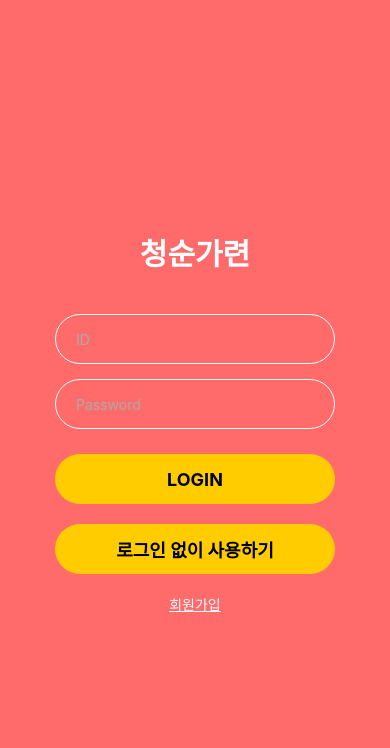
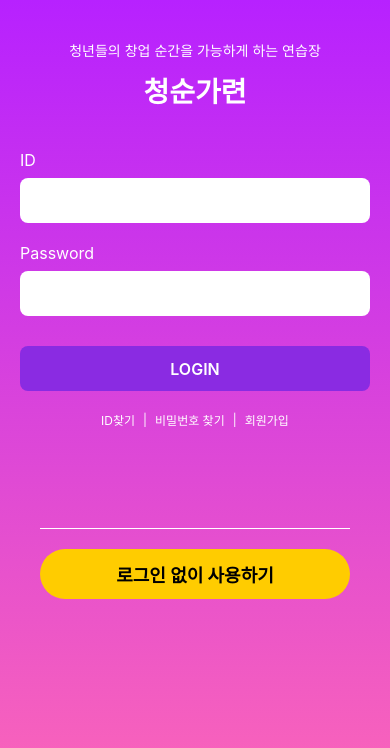
Before and after one commit to Y-O-U-R-S/mobile_SW_project, a React Native app in the folder front/: screen /Login in a window 390 px wide. Shown: the top 748 px of the page. Built offline with nearby package versions, Linux system fonts and the light colour scheme.

Commit message:
12/5 login 화면 수정
12/5 login 화면 수정

```diff
--- a/front/components/screens/LoginScreen.js
+++ b/front/components/screens/LoginScreen.js
@@ -6,9 +6,11 @@ import {
   TouchableOpacity,
   StyleSheet,
   Alert,
+  SafeAreaView,
 } from "react-native";
 import { UserContext } from "../../contexts/UserContext";
 import { useBaseUrl } from "../../contexts/BaseUrlContext";
+import { LinearGradient } from 'expo-linear-gradient';
 
 const LoginScreen = ({ navigation }) => {
   const [id, setId] = useState("");
@@ -83,79 +85,160 @@ const LoginScreen = ({ navigation }) => {
   };
 
   return (
-    <View style={styles.container}>
+    <LinearGradient
+      colors={['#B721FF', '#FF69B4']}
+      style={styles.container}
+    >
+      <SafeAreaView style={styles.safeArea}>
+        <View style={styles.contentContainer}>
+          <Text style={styles.subTitle}>청년들의 창업 순간을 가능하게 하는 연습장</Text>
           <Text style={styles.title}>청순가련</Text>
+
+          <View style={styles.formContainer}>
+            <Text style={styles.label}>ID</Text>
             <TextInput
               style={styles.input}
-        placeholder="ID"
               value={id}
               onChangeText={setId}
               autoCapitalize="none"
-        placeholderTextColor="#aaa"
+              placeholderTextColor="rgba(255, 255, 255, 0.5)"
             />
+
+            <Text style={styles.label}>Password</Text>
             <TextInput
               style={styles.input}
-        placeholder="Password"
               value={password}
               onChangeText={setPassword}
               secureTextEntry
-        placeholderTextColor="#aaa"
+              placeholderTextColor="rgba(255, 255, 255, 0.5)"
             />
-      <TouchableOpacity style={styles.button} onPress={handleLogin}>
-        <Text style={styles.buttonText}>LOGIN</Text>
+
+            <TouchableOpacity style={styles.loginButton} onPress={handleLogin}>
+              <Text style={styles.loginButtonText}>LOGIN</Text>
             </TouchableOpacity>
-      <TouchableOpacity style={styles.button} onPress={() => navigation.navigate("Main")}>
-        <Text style={styles.buttonText}>로그인 없이 사용하기</Text>
+
+            <View style={styles.bottomLinks}>
+              <TouchableOpacity>
+                <Text style={styles.linkText}>ID찾기</Text>
               </TouchableOpacity>
+              <Text style={styles.linkSeparator}>|</Text>
+              <TouchableOpacity>
+                <Text style={styles.linkText}>비밀번호 찾기</Text>
+              </TouchableOpacity>
+              <Text style={styles.linkSeparator}>|</Text>
               <TouchableOpacity onPress={() => navigation.navigate("SignUp")}>
                 <Text style={styles.linkText}>회원가입</Text>
               </TouchableOpacity>
             </View>
+          </View>
+
+          <View style={styles.dividerContainer}>
+            <View style={styles.divider} />
+          </View>
+
+
+          <TouchableOpacity
+            style={styles.skipLoginButton}
+            onPress={() => navigation.navigate("Main")}
+          >
+            <Text style={styles.skipLoginText}>로그인 없이 사용하기</Text>
+          </TouchableOpacity>
+        </View>
+      </SafeAreaView>
+    </LinearGradient>
   );
 };
 
 const styles = StyleSheet.create({
   container: {
     flex: 1,
-    justifyContent: "center",
-    alignItems: "center",
-    backgroundColor: "#FF6B6B",
+  },
+  safeArea: {
+    flex: 1,
+  },
+  contentContainer: {
+    flex: 1,
     padding: 20,
+    paddingTop: 40,
+  },
+  subTitle: {
+    color: '#fff',
+    fontSize: 14,
+    textAlign: 'center',
+    marginBottom: 10,
   },
   title: {
-    fontSize: 30,
-    fontWeight: "bold",
-    color: "#fff",
+    color: '#fff',
+    fontSize: 28,
+    fontWeight: 'bold',
+    textAlign: 'center',
     marginBottom: 40,
   },
+  formContainer: {
+    width: '100%',
+  },
+  label: {
+    color: '#fff',
+    fontSize: 16,
+    marginBottom: 8,
+  },
   input: {
-    width: "80%",
-    height: 50,
-    borderColor: "#fff",
-    borderWidth: 1,
-    borderRadius: 25,
+    backgroundColor: '#fff',
+    height: 45,
+    borderRadius: 8,
+    paddingHorizontal: 15,
+    marginBottom: 20,
+    color: '#000',
+  },
+  loginButton: {
+    backgroundColor: '#8A2BE2',
+    height: 45,
+    borderRadius: 8,
+    justifyContent: 'center',
+    alignItems: 'center',
+    marginTop: 10,
+  },
+  loginButtonText: {
+    color: '#fff',
+    fontSize: 16,
+    fontWeight: '600',
+  },
+  bottomLinks: {
+    flexDirection: 'row',
+    justifyContent: 'center',
+    alignItems: 'center',
+    marginTop: 20,
+  },
+  linkText: {
+    color: '#fff',
+    fontSize: 12,
+  },
+  linkSeparator: {
+    color: '#fff',
+    marginHorizontal: 8,
+    fontSize: 12,
+  }, dividerContainer: {
     paddingHorizontal: 20,
-    marginBottom: 15,
-    color: "#fff",
+    marginTop: 100,
+    marginBottom: 20,
   },
-  button: {
-    backgroundColor: "#FFCC00",
-    width: "80%",
+  divider: {
+    height: 1,
+    backgroundColor: '#fff',
+    width: '100%',
+  },
+  skipLoginButton: {
+    backgroundColor: '#FFCC00',
     height: 50,
     borderRadius: 25,
-    justifyContent: "center",
-    alignItems: "center",
-    marginVertical: 10,
+    justifyContent: 'center',
+    alignItems: 'center',
+    marginHorizontal: 20,
   },
-  buttonText: {
-    color: "#000",
+  skipLoginText: {
+    color: '#000',
     fontSize: 18,
-    fontWeight: "bold",
-  },
-  linkText: {
-    color: "#fff",
-    marginTop: 10,
-    textDecorationLine: "underline",
+    fontWeight: 'bold',
   },
 });
 
--- a/front/package.json
+++ b/front/package.json
@@ -19,6 +19,7 @@
     "expo": "^52.0.7",
     "expo-dev-client": "~5.0.2",
     "expo-image-picker": "^16.0.3",
+    "expo-linear-gradient": "^14.0.1",
     "expo-status-bar": "~2.0.0",
     "front": "file:",
     "react": "18.3.1",
@@ -28,6 +29,7 @@
     "react-native-date-picker": "^5.0.7",
     "react-native-gesture-handler": "~2.20.2",
     "react-native-image-picker": "^7.2.2",
+    "react-native-linear-gradient": "^2.8.3",
     "react-native-maps": "1.18.0",
     "react-native-pager-view": "6.4.1",
     "react-native-paper": "^5.12.5",
```
Also changed, not shown: 1 other file (tests, documents, lock files or other folders). Lines whose indentation alone changed are shown as unchanged.
